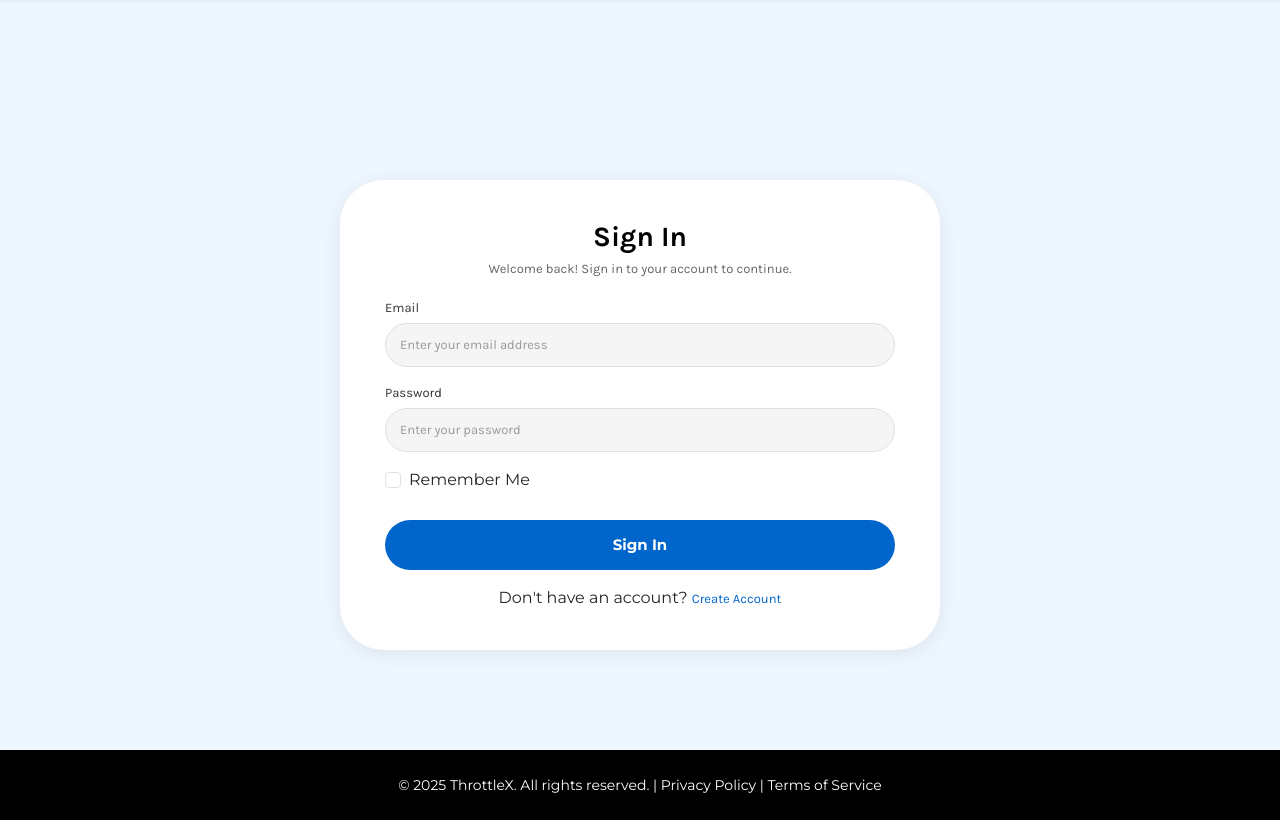
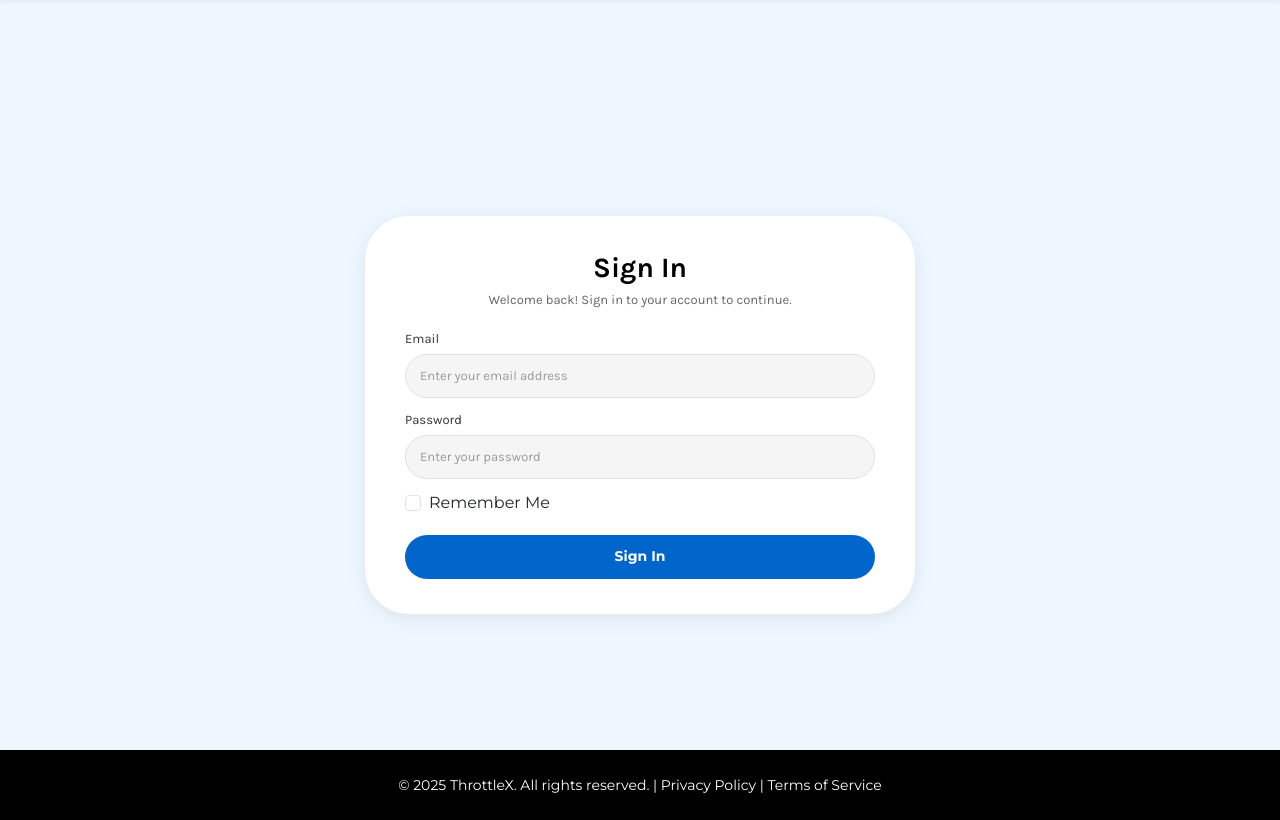
Before and after one commit to Codereverse12/webform, a Flask app: page /auth/login in a window 1280 px wide. Shown: the part 60-880 px from the top of the page. Run offline with Flask 3, Linux system fonts and the light colour scheme; some libraries are stand-ins or nearby versions.

Commit message:
refactor: remove public signup link and tighten login form
- Remove 'Don't have an account?' link from login page
- Reduce form card width from 600px to 550px
- Reduce form card padding from 40px to 35px
- Reduce form group margins from 16px to 12px
- Reduce button height from 50px to 44px
- Reduce button font size from 15px to 14px
- Login page now fits without scrolling
- /createaccount link still available for admin use

```diff
--- a/app/static/css/forms.css
+++ b/app/static/css/forms.css
@@ -14,13 +14,13 @@
 
 /* Form Card */
 .form-card {
-    width: 600px;
+    width: 550px;
     background-color: #FFFFFF;
     border-radius: 44px;
-    padding: 40px 45px;
+    padding: 35px 40px;
     box-shadow: 0 4px 20px rgba(0, 0, 0, 0.08);
     max-width: 100%;
-    max-height: 85vh;
+    max-height: 80vh;
     overflow-y: auto;
 }
 
@@ -47,11 +47,11 @@
 
 /* Form Group */
 .form-group {
-    margin-bottom: 16px;
+    margin-bottom: 12px;
 }
 
 .form-group:last-of-type {
-    margin-bottom: 28px;
+    margin-bottom: 20px;
 }
 
 /* Form Label */
@@ -92,14 +92,14 @@
 /* Form Submit Button */
 .form-submit-btn {
     width: 100%;
-    height: 50px;
+    height: 44px;
     background-color: #0066CC;
     color: #FFFFFF;
     border: none;
     border-radius: 26px;
     font-family: 'Montserrat', sans-serif;
     font-weight: 700;
-    font-size: 15px;
+    font-size: 14px;
     cursor: pointer;
     transition: all 0.3s ease;
     display: block;
--- a/app/templates/auth/login.html
+++ b/app/templates/auth/login.html
@@ -24,10 +24,6 @@
 
             {{ forms.render_field(form.submit) }}
         </form>
-
-        <div class="form-link">
-            Don't have an account? <a href="{{ url_for('auth.register') }}">Create Account</a>
-        </div>
     </div>
 </div>
 {% endblock %}
```
